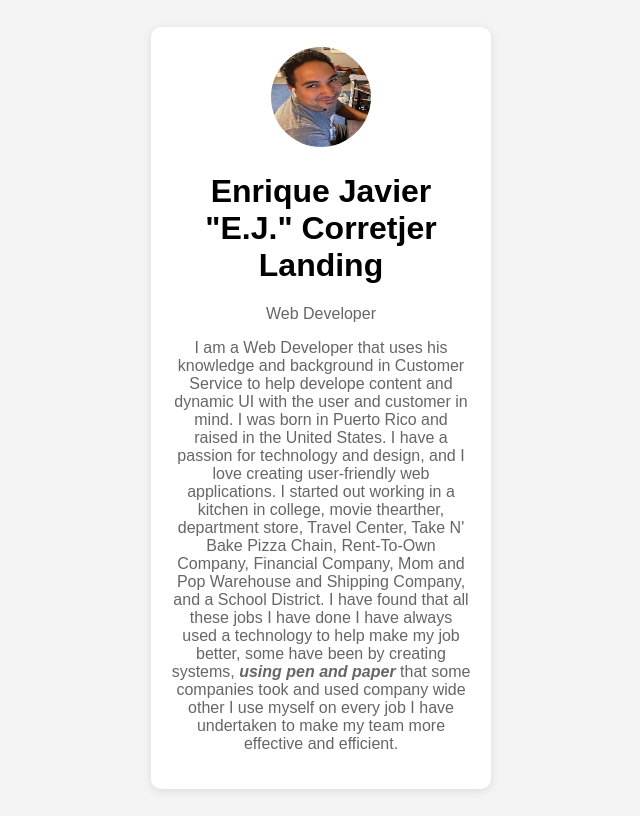
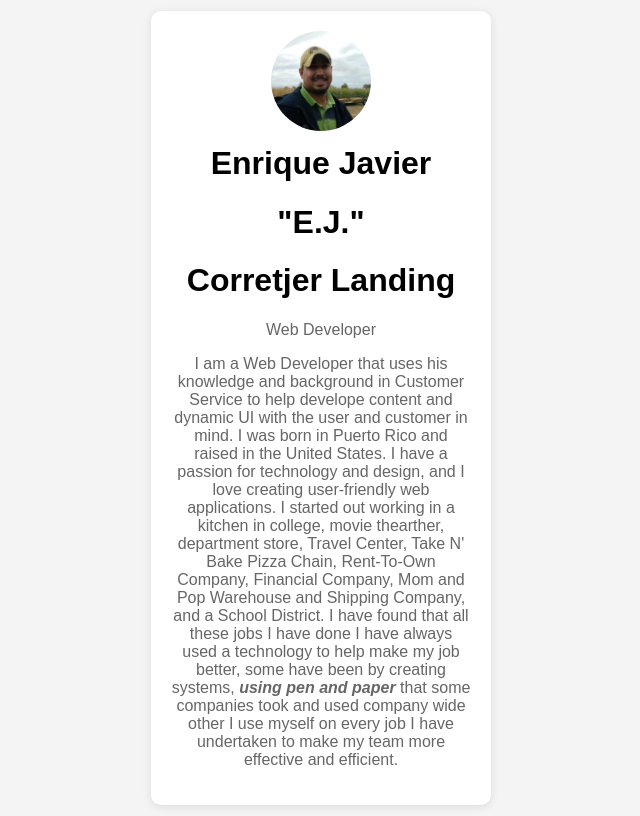
Before and after one commit to FamBoricua2001/profile-card, a plain HTML site: page Profile_Card_Project/index.html in a window 1280 px wide. Shown: the whole page, without its empty margins (319-959 px from the left). Drawn offline with Linux system fonts and the light colour scheme.

Commit message:
Refactor profile card layout and update profile picture

```diff
--- a/Profile_Card_Project/index.html
+++ b/Profile_Card_Project/index.html
@@ -7,8 +7,10 @@
     </head>
     <body>
         <div class="profile-card">
-            <img src="/Profile_Card_Project/Pictures/profile_card_picture.jpg" alt="Profile Picture">
-            <h1>Enrique Javier "E.J." Corretjer Landing</h1>
+            <img src="Pictures/profile_card_picture_2.jpg" alt="Profile Picture">
+            <h1>Enrique Javier</h1>
+            <h1>"E.J."</h1>
+            <h1>Corretjer Landing</h1>
             <p>Web Developer</p>
             <p>I am a Web Developer that uses his knowledge and background in Customer Service to help develope content and dynamic UI with the user and customer in mind.  I was born in Puerto Rico and raised in the United States. I have a passion for technology and design, and I love creating user-friendly web applications.  I started out working in a kitchen in college, movie thearther, department store, Travel Center, Take N' Bake Pizza Chain, Rent-To-Own Company, Financial Company, Mom and Pop Warehouse and Shipping Company, and a School District.  I have found that all these jobs I have done I have always used a technology to help make my job better, some have been by creating systems, <strong><em>using pen and paper</em></strong> that some companies took and used company wide other I use myself on every job I have undertaken to make my team more effective and efficient.</p>
         </div>
@@ -35,7 +37,7 @@
                 width: 100px;
                 height: 100px;
             }
-            .profile-card h2 {
+            .profile-card h1 {
                 margin-top: 10px;
             }
             .profile-card p {
```
Also changed, not shown: Profile_Card_Project/Pictures/profile_card_picture_2.jpg (added).
